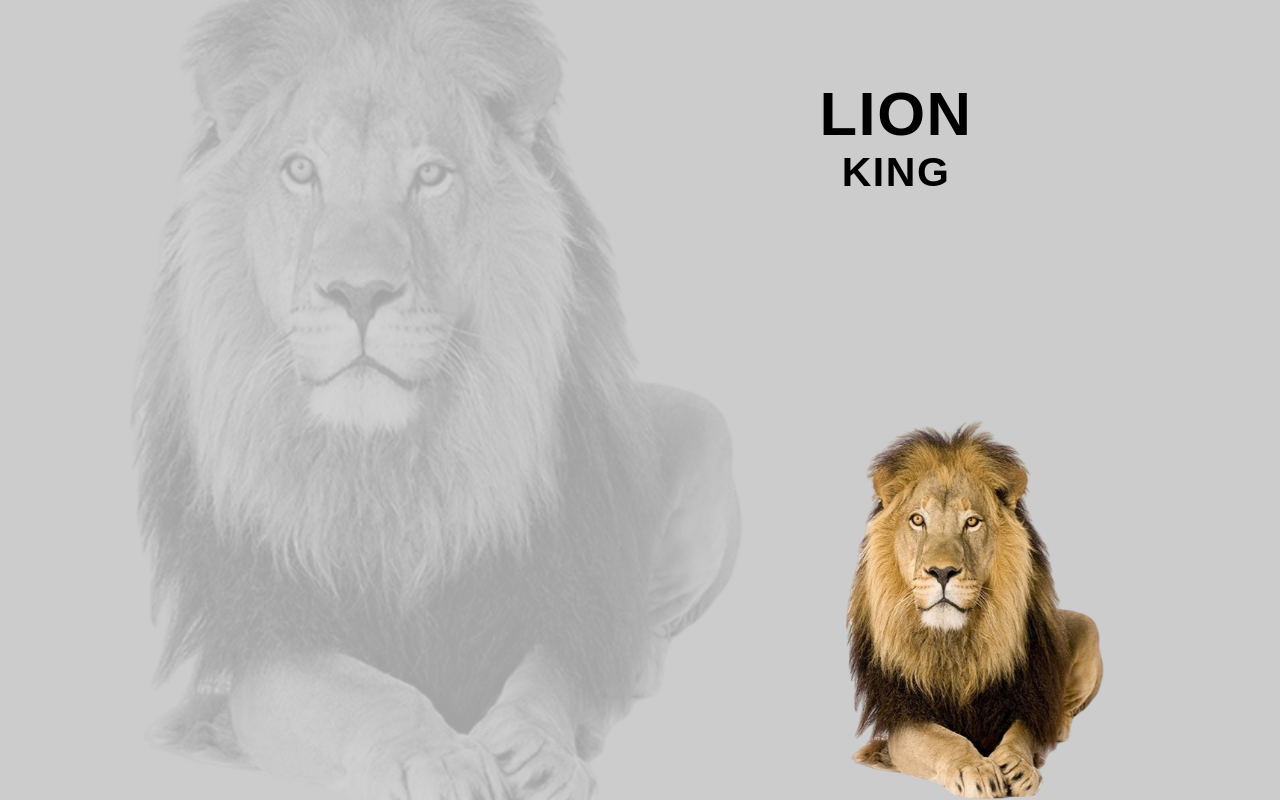
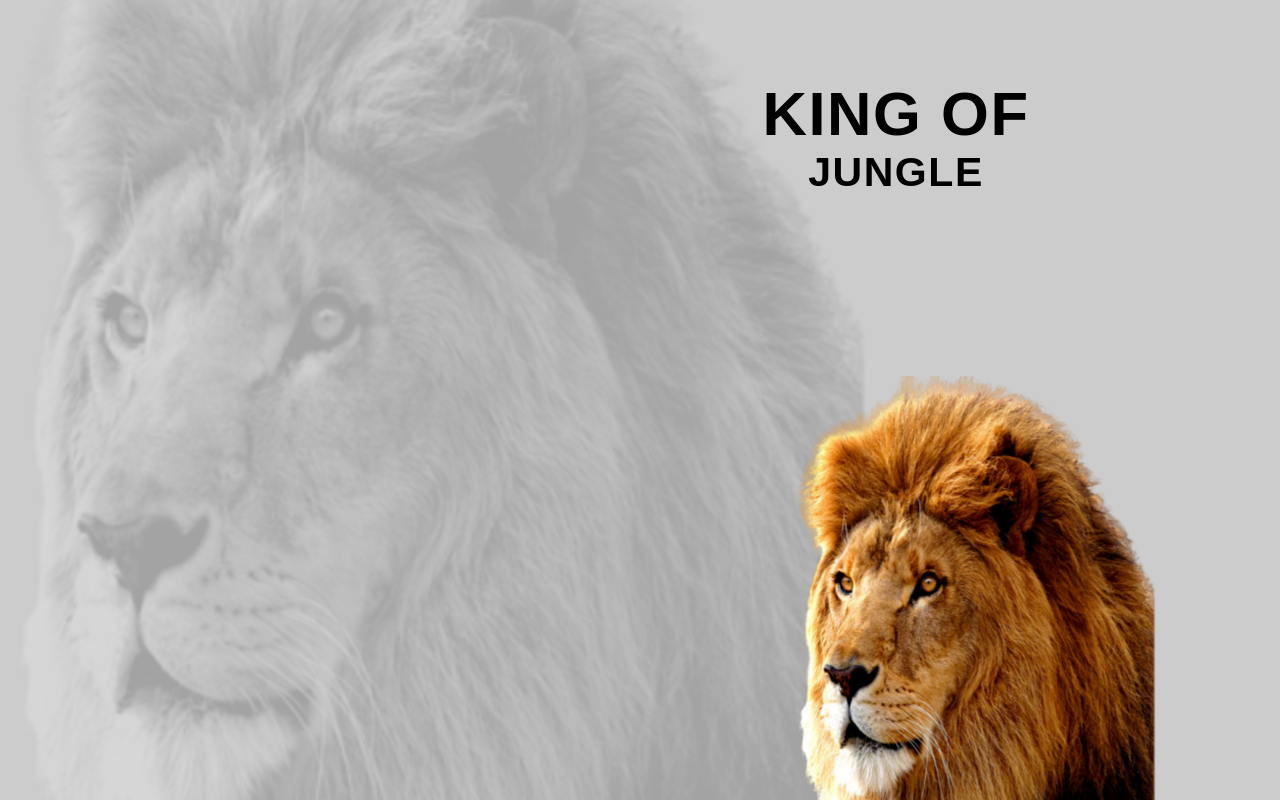
Before and after one commit to WojciechDanowski/Slider, a plain HTML site: page index.html in a window 1280 px wide. Drawn offline with Linux system fonts and the light colour scheme.

Commit message:
Added a function that swaps images and text (altough second image is not that good itself, function works)

```diff
--- a/index.html
+++ b/index.html
@@ -20,6 +20,7 @@
 
 
     </section>
+    <script src="script.js"></script>
 </body>
 
 </html>
--- a/script.js
+++ b/script.js
@@ -0,0 +1,27 @@
+const colorfulImages = ['lion1.png', 'lion2.png'];
+const colorlessImages = ['lion1a.png', 'lion2a.png'];
+const titlesh1 = ["Lion", "King of"];
+const titlesh2 = ["King", "Jungle"];
+
+let activeElement = 0;
+
+const colorImg = document.querySelector('.color');
+const colorlessImg = document.querySelector('.colorless');
+const h1 = document.querySelector('.titles h1');
+const h2 = document.querySelector('.titles h2');
+
+changeSlide = () => {
+    activeElement++;
+    if (activeElement == colorfulImages.length) {
+        activeElement = 0;
+    }
+    colorImg.src = colorfulImages[activeElement];
+    colorlessImg.src = colorlessImages[activeElement];
+    h1.textContent = titlesh1[activeElement];
+    h2.textContent = titlesh2[activeElement];
+
+
+
+}
+
+setInterval(changeSlide, 4000);
```
